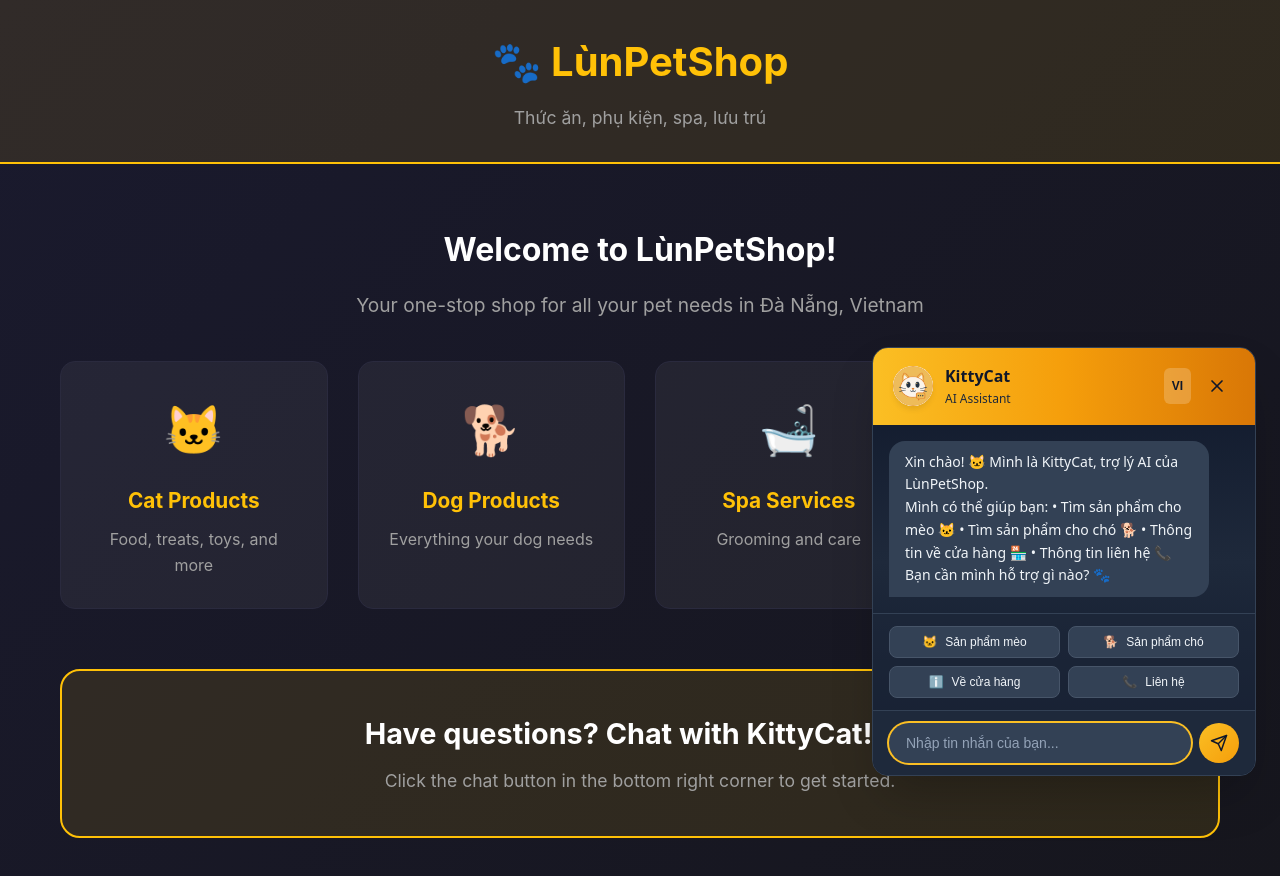
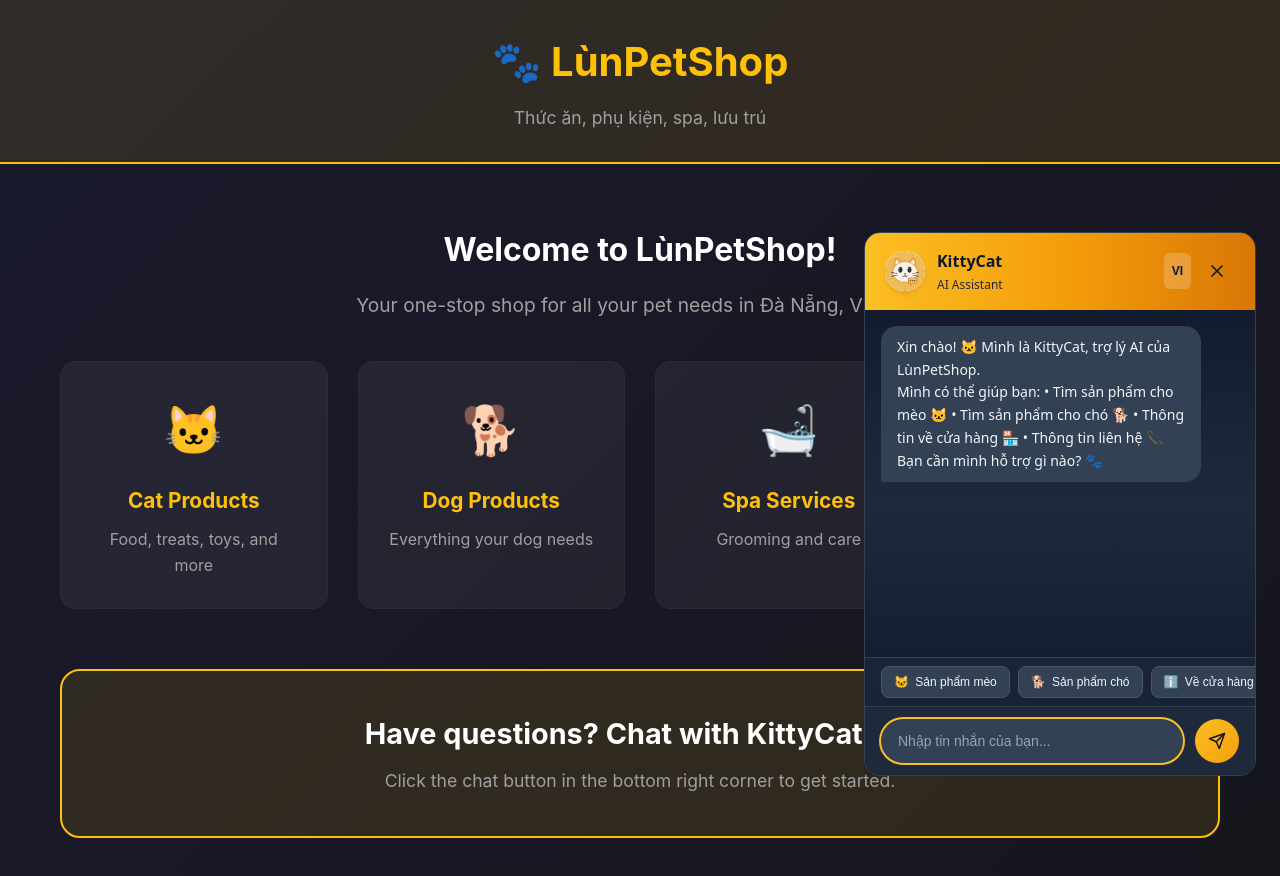
Before and after one commit to konstantinovici/lunpetshop, a plain HTML site: page widget/index.html in a window 1280 px wide. Both pictures are taken after a click on the button "Toggle chat". Drawn offline with nearby package versions, Linux system fonts and the light colour scheme; no server answers.

Commit message:
chore: bump version to 0.3.0 for backend API and WordPress plugin
- Updated version in `api.py` and `lunpetshop-chatbot.php` to 0.3.0 for consistency across components.
- Enhanced chat widget CSS for improved design and theme compatibility, including adjustments to dimensions and layout properties.
- Removed obsolete `theme-conflict-simulator.css` file to streamline the codebase.

```diff
--- a/widget/assets/css/chat-widget.css
+++ b/widget/assets/css/chat-widget.css
@@ -28,6 +28,10 @@
     bottom: 1.5rem;
     right: 1.5rem;
     z-index: 9999;
+    min-width: 4rem;
+    min-height: 4rem;
+    contain: layout paint style;
+    isolation: isolate;
     font-family: ui-sans-serif, system-ui, -apple-system, BlinkMacSystemFont, "Segoe UI", Roboto, "Helvetica Neue", Arial, sans-serif;
 }
 
@@ -83,8 +87,8 @@
 
 /* Chat Window */
 .lunpetshop-chat-widget .chat-window {
-    width: 24rem; /* w-96 */
-    height: auto;
+    width: 24.5rem; /* w-[392px] */
+    height: clamp(28rem, 68vh, 34rem);
     max-height: 80vh;
     background: var(--bg-gradient);
     border-radius: 1rem; /* rounded-2xl */
@@ -181,7 +185,7 @@
     display: flex;
     flex-direction: column;
     gap: 0.75rem; /* space-y-3 */
-    max-height: 24rem; /* max-h-96 */
+    min-height: 14rem;
 }
 
 /* Scrollbar */
@@ -238,12 +242,26 @@
 
 /* Quick Actions */
 .lunpetshop-chat-widget .quick-actions {
-    padding: 0.75rem 1rem; /* px-4 py-3 */
-    display: grid;
-    grid-template-columns: repeat(2, 1fr);
+    padding: 0.5rem 1rem; /* px-4 py-2 */
+    display: flex;
+    flex-wrap: nowrap;
     gap: 0.5rem;
     border-top: 1px solid var(--slate-700);
-    background-color: rgba(30, 41, 59, 0.5); /* bg-slate-800 bg-opacity-50 */
+    background-color: rgba(30, 41, 59, 0.65);
+    overflow-x: auto;
+    overscroll-behavior-x: contain;
+    scrollbar-width: thin;
+    scrollbar-color: var(--slate-600) transparent;
+    flex-shrink: 0;
+}
+
+.lunpetshop-chat-widget .quick-actions::-webkit-scrollbar {
+    height: 4px;
+}
+
+.lunpetshop-chat-widget .quick-actions::-webkit-scrollbar-thumb {
+    background-color: var(--slate-600);
+    border-radius: 9999px;
 }
 
 .lunpetshop-chat-widget .quick-actions.hidden {
@@ -260,10 +278,12 @@
     border: 1px solid var(--slate-600);
     cursor: pointer;
     transition: all 0.2s;
-    display: flex;
+    display: inline-flex;
     align-items: center;
     justify-content: center;
-    gap: 0.5rem;
+    gap: 0.4rem;
+    flex: 0 0 auto;
+    white-space: nowrap;
 }
 
 .lunpetshop-chat-widget .quick-action-btn:hover {
@@ -277,18 +297,21 @@
     background-color: var(--slate-800);
     border-top: 1px solid var(--slate-700);
     display: flex;
-    gap: 0.5rem;
+    align-items: center;
+    gap: 0.75rem;
 }
 
 .lunpetshop-chat-widget .chat-input {
     flex: 1;
     background-color: var(--slate-700);
     color: var(--white);
-    padding: 0.625rem 1rem;
+    padding: 0 1rem;
     border-radius: 9999px; /* rounded-full */
     font-size: 0.875rem; /* text-sm */
     border: 1px solid var(--slate-600);
     outline: none;
+    height: 2.75rem;
+    line-height: 2.75rem;
 }
 
 .lunpetshop-chat-widget .chat-input::placeholder {
@@ -301,8 +324,8 @@
 }
 
 .lunpetshop-chat-widget .send-button {
-    width: 2.5rem; /* w-10 */
-    height: 2.5rem; /* h-10 */
+    width: 2.75rem; /* w-11 */
+    height: 2.75rem; /* h-11 */
     background: var(--primary-gradient);
     border-radius: 9999px;
     display: flex;
@@ -328,10 +351,10 @@
 
 /* Protect send button from theme conflicts */
 #chat-widget.lunpetshop-chat-widget #send-button.send-button {
-    width: 2.5rem !important;
-    height: 2.5rem !important;
-    min-width: 2.5rem !important;
-    min-height: 2.5rem !important;
+    width: 2.75rem !important;
+    height: 2.75rem !important;
+    min-width: 2.75rem !important;
+    min-height: 2.75rem !important;
     background: var(--primary-gradient) !important;
     border: none !important;
     padding: 0 !important;
--- a/wordpress-plugin/lunpetshop-chatbot/assets/css/chat-widget.css
+++ b/wordpress-plugin/lunpetshop-chatbot/assets/css/chat-widget.css
@@ -28,6 +28,10 @@
     bottom: 1.5rem;
     right: 1.5rem;
     z-index: 9999;
+    min-width: 4rem;
+    min-height: 4rem;
+    contain: layout paint style;
+    isolation: isolate;
     font-family: ui-sans-serif, system-ui, -apple-system, BlinkMacSystemFont, "Segoe UI", Roboto, "Helvetica Neue", Arial, sans-serif;
 }
 
--- a/wordpress-plugin/lunpetshop-chatbot/assets/css/theme-conflict-simulator.css
+++ /dev/null
@@ -1,185 +0,0 @@
-/**
- * Theme Conflict Simulator CSS
- *
- * This file simulates CSS conflicts from production themes (cosmobit/lazypress)
- * to test widget styling locally before deploying to production.
- *
- * Based on production theme CSS that causes:
- * - Image width collapsing to 0px
- * - Toggle button resizing from 64x64px to 56x40px
- * - Flex container conflicts
- *
- * IMPORTANT: This CSS loads AFTER chat-widget.css to simulate production conflicts
- */
-
-/* Simulate production theme's general button/image rules - must be more specific */
-button img,
-.chat-toggle img {
-    width: auto !important;
-    height: auto !important;
-    max-width: 100% !important;
-    flex-basis: auto !important;
-    min-width: 0 !important;
-}
-
-/* Simulate production theme's button resizing - override our widget CSS */
-#chat-toggle.chat-toggle,
-button.chat-toggle,
-.chat-toggle {
-    width: 56px !important;
-    height: 40px !important;
-    min-width: 56px !important;
-    min-height: 40px !important;
-}
-
-/* Simulate production theme's image width collapse in flex containers */
-button[class*="toggle"] img,
-.chat-toggle img,
-#chat-toggle img {
-    width: 0px !important;
-    flex: 0 1 auto !important;
-    flex-shrink: 1 !important;
-    min-width: 0 !important;
-}
-
-/* Simulate production theme's flex container image rules */
-*[style*="display: flex"] img,
-*[style*="display:flex"] img,
-button[style*="flex"] img {
-    width: auto !important;
-    flex-shrink: 1 !important;
-    min-width: 0 !important;
-}
-
-/* ============================================
-   WIDGET SIZE COLLISIONS (Production is smaller)
-   ============================================ */
-
-
-/* Simulate production theme reducing chat window size */
-.lunpetshop-chat-widget .chat-window,
-#chat-window {
-    width: 240px !important;
-    max-width: 240px !important;
-    height: auto !important;
-    max-height: 348.781px !important;
-}
-
-/* ============================================
-   FONT SIZE COLLISIONS (Production fonts are smaller)
-   ============================================ */
-
-/* Simulate production theme reducing header title font from 16px to 10px */
-.lunpetshop-chat-widget .chat-header h3,
-.lunpetshop-chat-widget .chat-header h3 * {
-    font-size: 10px !important;
-    line-height: 1.2 !important;
-}
-
-/* Simulate production theme reducing header subtitle font from 12px to 7.5px */
-.lunpetshop-chat-widget .chat-header p,
-.lunpetshop-chat-widget .chat-header p * {
-    font-size: 7.5px !important;
-    line-height: 1.2 !important;
-}
-
-/* Simulate production theme reducing message font from ~21px to 16px */
-.lunpetshop-chat-widget .message,
-.lunpetshop-chat-widget .chat-message,
-.lunpetshop-chat-widget .message *,
-.lunpetshop-chat-widget .chat-message * {
-    font-size: 16px !important;
-    line-height: 1.4 !important;
-}
-
-/* Simulate production theme reducing button font sizes */
-.lunpetshop-chat-widget .quick-action-button,
-.lunpetshop-chat-widget button:not(.chat-toggle):not(.send-button) {
-    font-size: 12px !important;
-    padding: 6px 10px !important;
-}
-
-/* ============================================
-   INPUT FIELD COLLISIONS (Production input - EXACT CSS COPY)
-   ============================================ */
-
-/* EXACT production CSS - input field has WHITE text on WHITE background (invisible!) */
-.lunpetshop-chat-widget .chat-input input,
-.lunpetshop-chat-widget .chat-input textarea,
-.lunpetshop-chat-widget #chat-input {
-    width: 165px !important;
-    height: 27.625px !important;
-    font-size: 8.75px !important;
-    padding: 6.25px 10px !important;
-    line-height: 13.125px !important;
-    background-color: rgb(255, 255, 255) !important;
-    color: rgb(255, 255, 255) !important; /* WHITE TEXT ON WHITE BG = INVISIBLE! */
-    border: 1px solid rgba(0, 0, 0, 0) !important;
-    border-radius: 9999px !important;
-    box-sizing: border-box !important;
-}
-
-/* Simulate production theme reducing input container size */
-.lunpetshop-chat-widget .chat-input {
-    padding: 8px !important;
-    gap: 8px !important;
-}
-
-/* ============================================
-   SEND BUTTON COLLISIONS (Production - SVG width 0px = invisible icon)
-   ============================================ */
-
-/* EXACT production CSS - send button SVG is collapsed to 0px width */
-.lunpetshop-chat-widget .send-button svg,
-.lunpetshop-chat-widget button[aria-label*="Send"] svg,
-.lunpetshop-chat-widget .send-button svg * {
-    width: 0px !important;
-    height: 11.25px !important;
-    display: block !important;
-    visibility: visible !important;
-    opacity: 1 !important;
-    fill: none !important;
-    stroke: rgb(15, 23, 42) !important;
-}
-
-/* Send button itself */
-.lunpetshop-chat-widget .send-button,
-.lunpetshop-chat-widget button[aria-label*="Send"] {
-    width: 48px !important;
-    height: 25px !important;
-    background-color: rgba(0, 0, 0, 0) !important;
-    border: 0px none rgb(15, 23, 42) !important;
-    border-radius: 9999px !important;
-    display: flex !important;
-    visibility: visible !important;
-    opacity: 1 !important;
-}
-
-/* Simulate production theme reducing overall widget spacing */
-.lunpetshop-chat-widget * {
-    font-size: calc(1em * 0.625) !important; /* ~62.5% scale factor */
-}
-
-/* But preserve specific sizes we already set above */
-.lunpetshop-chat-widget .chat-header h3,
-.lunpetshop-chat-widget .chat-header h3 * {
-    font-size: 10px !important;
-}
-
-.lunpetshop-chat-widget .chat-header p,
-.lunpetshop-chat-widget .chat-header p * {
-    font-size: 7.5px !important;
-}
-
-.lunpetshop-chat-widget .message,
-.lunpetshop-chat-widget .chat-message,
-.lunpetshop-chat-widget .message *,
-.lunpetshop-chat-widget .chat-message * {
-    font-size: 16px !important;
-}
-
-.lunpetshop-chat-widget .chat-input input,
-.lunpetshop-chat-widget .chat-input textarea,
-.lunpetshop-chat-widget #chat-input {
-    font-size: 8.75px !important;
-}
```
Also changed, not shown: 2 other files.
